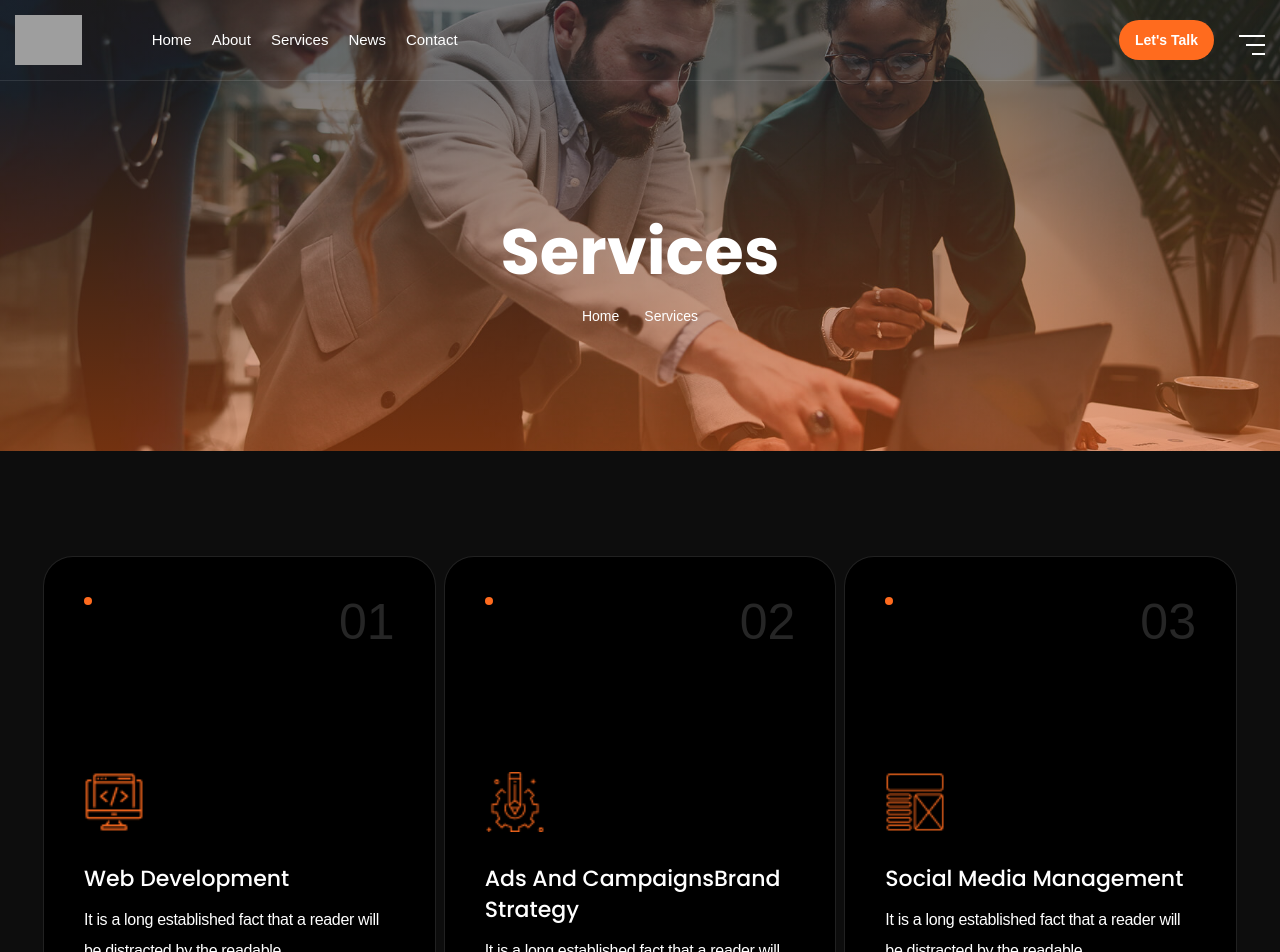
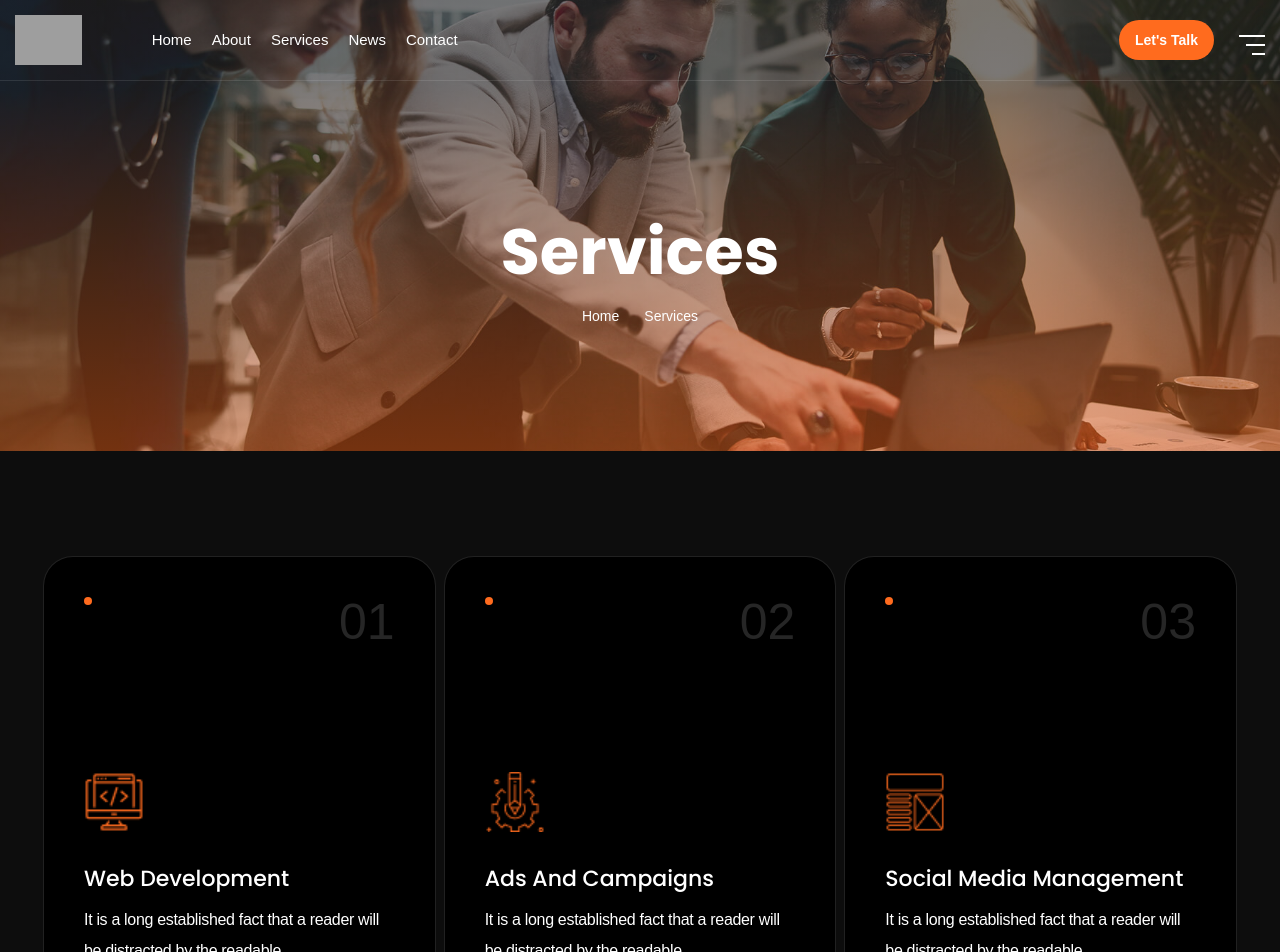
Before and after one commit to pradeepgaud/bm, a React (Vite) app: page /services in a window 1280 px wide. Shown: the top 952 px of the page. Built offline with nearby package versions, Linux system fonts and the light colour scheme; grey boxes are pictures that could not be loaded; a web font is replaced by a local one.

Commit message:
issue fix

```diff
--- a/src/components/ServicePage/ServiceSectionCard.jsx
+++ b/src/components/ServicePage/ServiceSectionCard.jsx
@@ -67,7 +67,7 @@ const ServiceSectionCard = () => {
                   </div>
                   <h4 className="title">
                     <Link to="/ads-and-campaigns">Ads And Campaigns</Link>
-                    <a href="page-service-details.html">Brand Strategy</a>
+                    {/* <a href="page-service-details.html">Brand Strategy</a> */}
                   </h4>
                   <div className="text">
                     It is a long established fact that a reader will be
```
